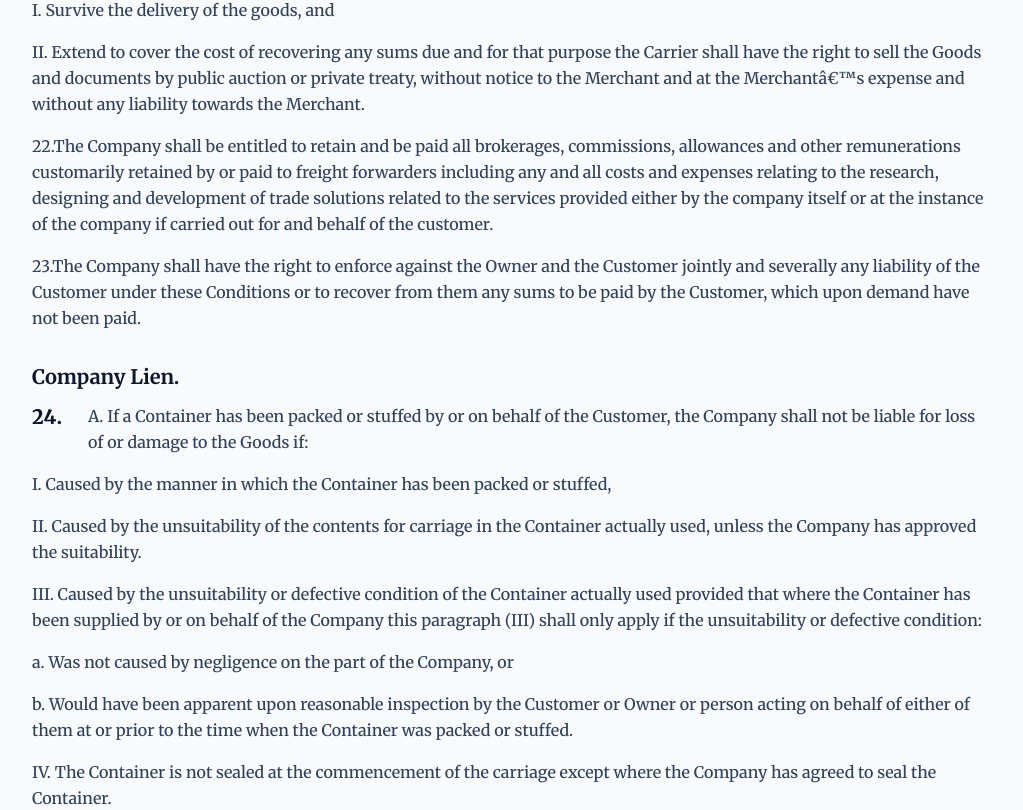
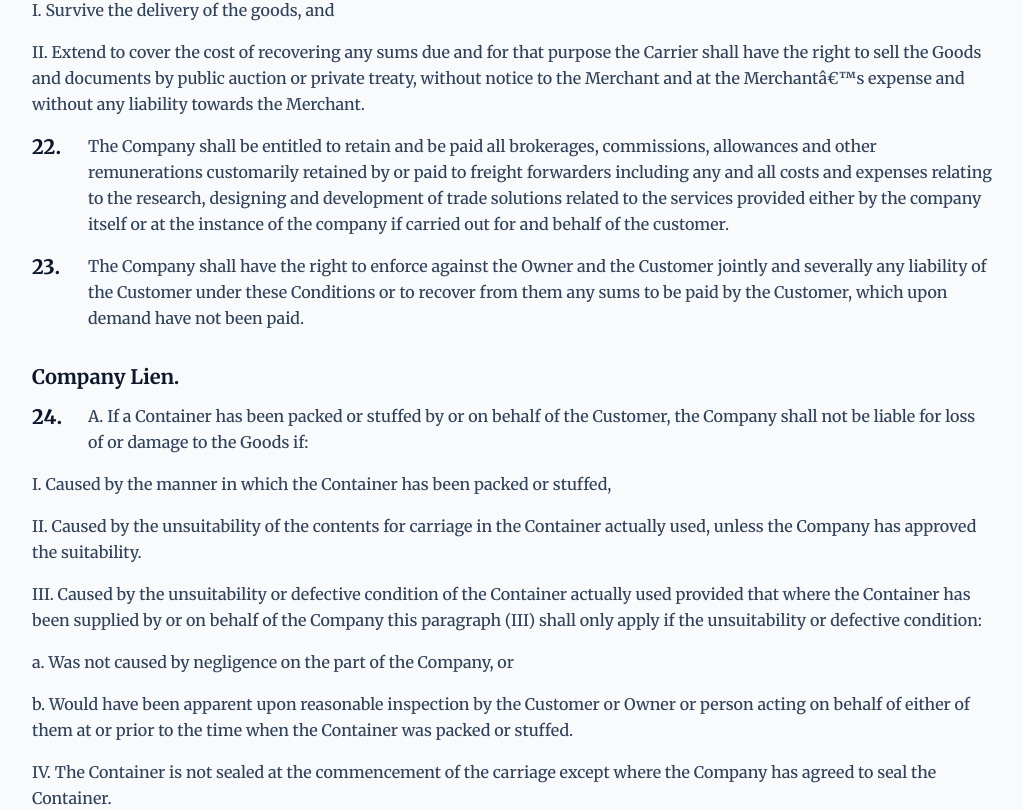
Before and after one commit to roshelchanuka/slffa-landing, a Next.js app: page /tools in a window 1280 px wide. Shown: the part 9430-10240 px from the top of the page, without its empty margins (128-1151 px from the left). Built offline with nearby package versions, Linux system fonts and the light colour scheme; a web font is replaced by a local one.

Commit message:
Fix regex in TradingConditions component to allow optional space after number bullets

```diff
--- a/src/components/tools/TradingConditions.jsx
+++ b/src/components/tools/TradingConditions.jsx
@@ -10,7 +10,7 @@ export default function TradingConditions({ containerVariants, itemVariants }) {
       if (!line.trim()) return null;
 
       // Match number bullets like "1.", "12."
-      const match = line.match(/^(\s*)([0-9]{1,2}\.)\s(.*)/);
+      const match = line.match(/^(\s*)([0-9]{1,2}\.)\s?(.*)/);
       if (match) {
         const [, space, bullet, content] = match;
         // Make the main numbers larger and blue
```
